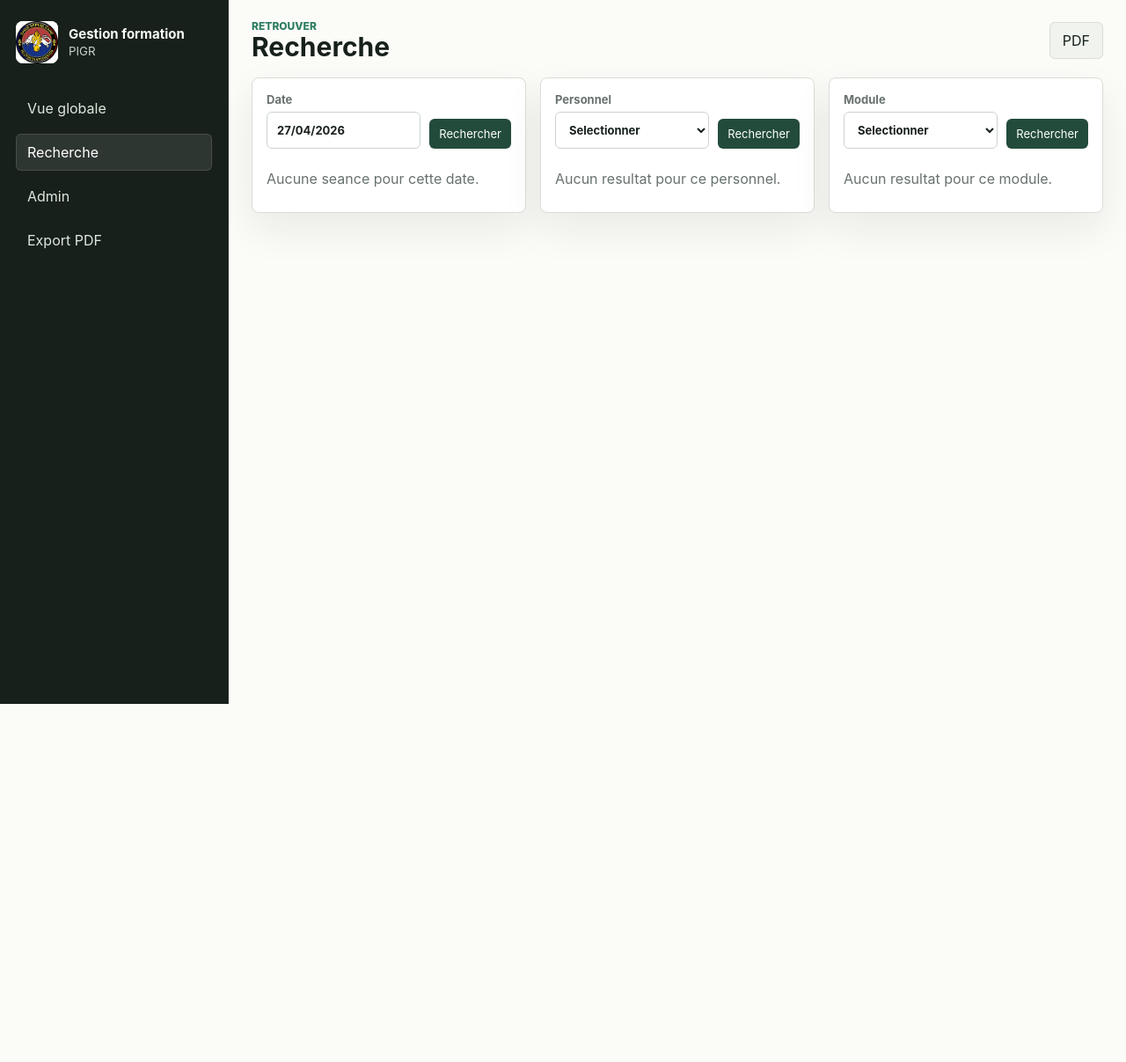
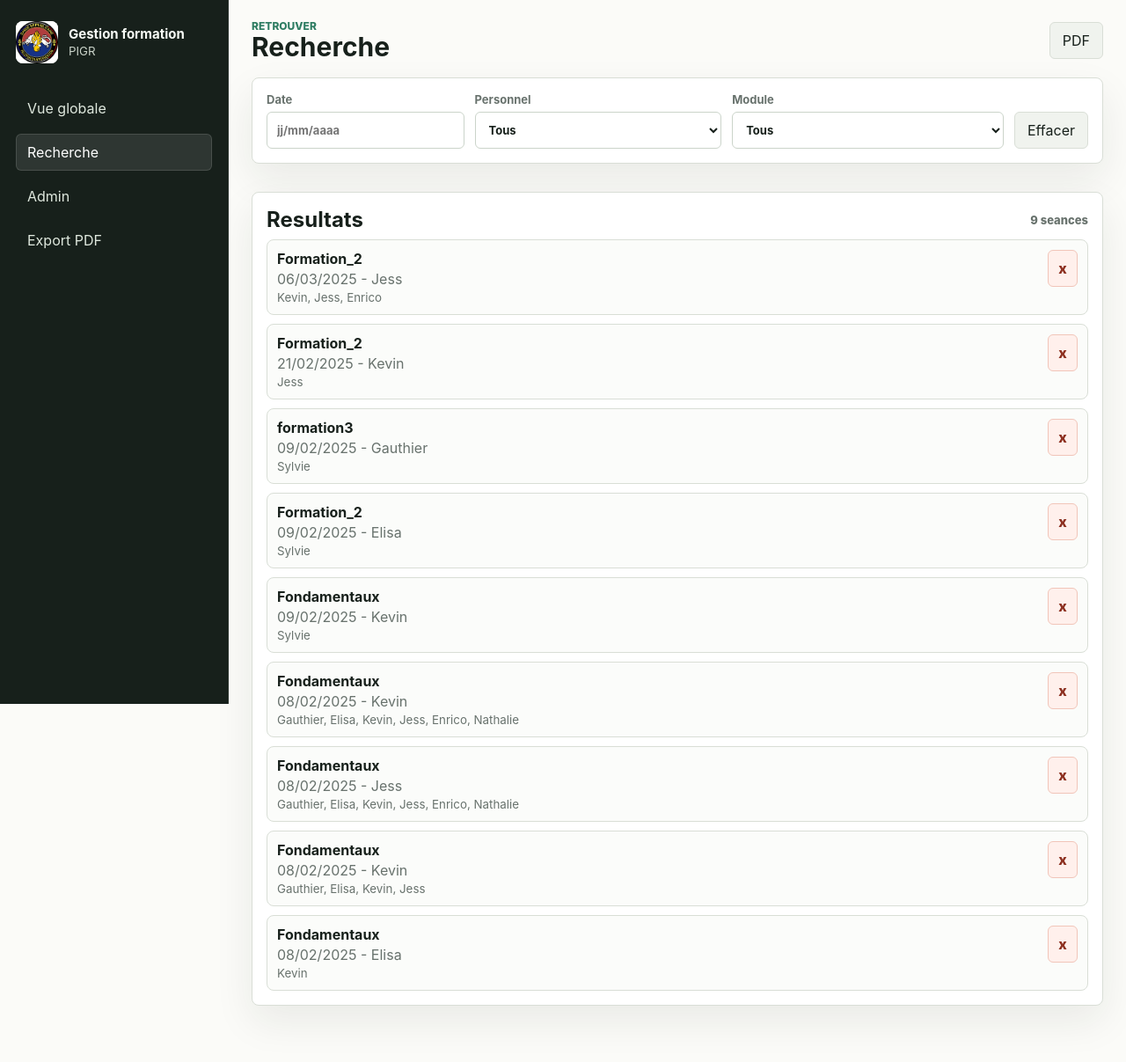
Before and after one commit to gautch29/Gestion_formation, a Flask app: page /search in a window 1280 px wide. Shown: the whole page at 88% size. Before the commit the page ends 800 px from the top, so only its background shows below. Run offline with Flask 3, Linux system fonts and the light colour scheme; data comes from the database, SQL or seed files in the repository.

Commit message:
Make search filters cumulative and instant

```diff
--- a/static/app.css
+++ b/static/app.css
@@ -227,6 +227,13 @@ p {
   grid-template-columns: repeat(2, minmax(0, 1fr));
 }
 
+.search-filter-bar {
+  display: grid;
+  grid-template-columns: minmax(150px, 0.8fr) minmax(190px, 1fr) minmax(210px, 1.1fr) auto;
+  gap: 12px;
+  align-items: end;
+}
+
 .tabs {
   display: inline-flex;
   align-items: flex-end;
@@ -415,6 +422,24 @@ tbody tr:hover {
   background: #fbfcfa;
 }
 
+.session-result {
+  align-items: start;
+}
+
+.result-actions {
+  display: flex;
+  align-items: flex-start;
+  gap: 8px;
+  flex-wrap: wrap;
+  justify-content: flex-end;
+}
+
+.result-count {
+  color: var(--muted);
+  font-size: 13px;
+  font-weight: 800;
+}
+
 .result-item div,
 .result-item small,
 .result-item span {
@@ -598,7 +623,8 @@ tbody tr:hover {
   }
 
   .search-grid,
-  .split-layout {
+  .split-layout,
+  .search-filter-bar {
     grid-template-columns: 1fr;
   }
 }
--- a/static/app.js
+++ b/static/app.js
@@ -30,6 +30,24 @@ document.querySelectorAll("dialog").forEach((dialog) => {
   });
 });
 
+document.querySelectorAll("form[data-auto-submit]").forEach((form) => {
+  let timeoutId;
+  const submitForm = (delay = 0) => {
+    window.clearTimeout(timeoutId);
+    timeoutId = window.setTimeout(() => {
+      form.requestSubmit ? form.requestSubmit() : form.submit();
+    }, delay);
+  };
+
+  form.querySelectorAll("select").forEach((select) => {
+    select.addEventListener("change", () => submitForm());
+  });
+
+  form.querySelectorAll("input").forEach((input) => {
+    input.addEventListener("input", () => submitForm(450));
+  });
+});
+
 document.querySelectorAll("[data-filter]").forEach((input) => {
   const scopeName = input.getAttribute("data-filter");
   input.addEventListener("input", () => {
--- a/templates/index.html
+++ b/templates/index.html
@@ -148,18 +148,40 @@
 
       {% if active_page == 'search' %}
         <section class="page-panel">
-          <div class="search-grid">
-            <div class="surface">
-              <form class="inline-form" action="{{ url_for('search_page') }}" method="get">
+          <form class="surface search-filter-bar" action="{{ url_for('search_page') }}" method="get" data-auto-submit>
             <label>
               <span>Date</span>
-                  <input name="date" value="{{ filters.date }}" placeholder="jj/mm/aaaa">
+              <input name="date" value="{{ filters.date }}" placeholder="jj/mm/aaaa" autocomplete="off">
             </label>
-                <button class="primary-button compact" type="submit">Rechercher</button>
+            <label>
+              <span>Personnel</span>
+              <select name="student_id">
+                <option value="">Tous</option>
+                {% for student in students %}
+                  <option value="{{ student.id }}" {% if filters.student_id == student.id %}selected{% endif %}>{{ student.label }}</option>
+                {% endfor %}
+              </select>
+            </label>
+            <label>
+              <span>Module</span>
+              <select name="course_id">
+                <option value="">Tous</option>
+                {% for course in courses %}
+                  <option value="{{ course.id }}" {% if filters.course_id == course.id %}selected{% endif %}>{{ course.code }} - {{ course.name }}</option>
+                {% endfor %}
+              </select>
+            </label>
+            <a class="ghost-button" href="{{ url_for('search_page') }}">Effacer</a>
           </form>
+
+          <div class="surface">
+            <div class="section-heading compact-heading">
+              <h2>Resultats</h2>
+              <span class="result-count">{{ search_results|length }} seance{% if search_results|length > 1 %}s{% endif %}</span>
+            </div>
             <div class="result-list">
-                {% for lesson in lessons_by_date %}
-                  <article class="result-item">
+              {% for lesson in search_results %}
+                <article class="result-item session-result">
                   <div>
                     <strong>{{ lesson.course.name }}</strong>
                     <span>{{ lesson.date }} - {{ lesson.teacher.label }}</span>
@@ -171,79 +193,26 @@
                       {% endfor %}
                     </small>
                   </div>
+                  <div class="result-actions">
+                    {% if lesson.selected_student_lesson_id %}
+                      <form action="{{ url_for('delete_student_lesson', student_lesson_id=lesson.selected_student_lesson_id) }}" method="post" data-confirm="Retirer ce lien ?">
+                        <input type="hidden" name="date" value="{{ filters.date }}">
+                        <input type="hidden" name="student_id" value="{{ filters.student_id or '' }}">
+                        <input type="hidden" name="course_id" value="{{ filters.course_id or '' }}">
+                        <button class="ghost-button compact" type="submit">Retirer</button>
+                      </form>
+                    {% endif %}
                     <form action="{{ url_for('delete_lesson', lesson_id=lesson.id) }}" method="post" data-confirm="Supprimer cette seance ?">
+                      <input type="hidden" name="date" value="{{ filters.date }}">
+                      <input type="hidden" name="student_id" value="{{ filters.student_id or '' }}">
+                      <input type="hidden" name="course_id" value="{{ filters.course_id or '' }}">
                       <button class="danger-button icon-button" type="submit" aria-label="Supprimer">x</button>
                     </form>
-                  </article>
-                {% else %}
-                  <p class="empty">Aucune seance pour cette date.</p>
-                {% endfor %}
-              </div>
-            </div>
-
-            <div class="surface">
-              <form class="inline-form" action="{{ url_for('search_page') }}" method="get">
-                <label>
-                  <span>Personnel</span>
-                  <select name="student_id">
-                    <option value="">Selectionner</option>
-                    {% for student in students %}
-                      <option value="{{ student.id }}" {% if filters.student_id == student.id %}selected{% endif %}>{{ student.label }}</option>
-                    {% endfor %}
-                  </select>
-                </label>
-                <button class="primary-button compact" type="submit">Rechercher</button>
-              </form>
-              <div class="result-list">
-                {% for lesson in lessons_by_student %}
-                  <article class="result-item">
-                    <div>
-                      <strong>{{ lesson.course.name }}</strong>
-                      <span>{{ lesson.date }} - {{ lesson.teacher.label }}</span>
-                    </div>
-                    <form action="{{ url_for('delete_student_lesson', student_lesson_id=lesson.student_lesson_id) }}" method="post" data-confirm="Retirer ce lien ?">
-                      <input type="hidden" name="student_id" value="{{ filters.student_id }}">
-                      <button class="ghost-button compact" type="submit">Retirer</button>
-                    </form>
-                  </article>
-                {% else %}
-                  <p class="empty">Aucun resultat pour ce personnel.</p>
-                {% endfor %}
-              </div>
-            </div>
-
-            <div class="surface">
-              <form class="inline-form" action="{{ url_for('search_page') }}" method="get">
-                <label>
-                  <span>Module</span>
-                  <select name="course_id">
-                    <option value="">Selectionner</option>
-                    {% for course in courses %}
-                      <option value="{{ course.id }}" {% if filters.course_id == course.id %}selected{% endif %}>{{ course.code }} - {{ course.name }}</option>
-                    {% endfor %}
-                  </select>
-                </label>
-                <button class="primary-button compact" type="submit">Rechercher</button>
-              </form>
-              <div class="result-list">
-                {% for lesson in lessons_by_module %}
-                  <article class="result-item">
-                    <div>
-                      <strong>{{ lesson.date }}</strong>
-                      <span>{{ lesson.teacher.label }}</span>
-                      <small>
-                        {% for participant in lesson.participants %}
-                          {{ participant.name }}{% if not loop.last %}, {% endif %}
-                        {% else %}
-                          Aucun participant
-                        {% endfor %}
-                      </small>
                   </div>
                 </article>
               {% else %}
-                  <p class="empty">Aucun resultat pour ce module.</p>
+                <p class="empty">Aucune seance ne correspond aux filtres.</p>
               {% endfor %}
-              </div>
             </div>
           </div>
         </section>
--- a/web_app.py
+++ b/web_app.py
@@ -191,19 +191,16 @@ def create_app(database_path=None):
             flash("Seance supprimee.", "success")
         else:
             flash("La seance n'a pas pu etre supprimee.", "error")
-        return redirect(url_for("search_page"))
+        return redirect_to_search_filters()
 
     @app.post("/student-lessons/<int:student_lesson_id>/delete")
     def delete_student_lesson(student_lesson_id):
         controller = get_controller()
-        student_id = request.form.get("student_id", "")
         if controller.remove_student_lesson(student_lesson_id):
             flash("Lien de seance supprime.", "success")
         else:
             flash("Le lien de seance n'a pas pu etre supprime.", "error")
-        if student_id:
-            return redirect(url_for("search_page", student_id=student_id))
-        return redirect(url_for("search_page"))
+        return redirect_to_search_filters()
 
     @app.post("/reports/cross-tab")
     def report_cross_tab():
@@ -256,6 +253,15 @@ def render_app(controller, active_page, page_title, page_eyebrow, active_tab=Non
     )
 
 
+def redirect_to_search_filters():
+    args = {}
+    for key in ("date", "student_id", "course_id"):
+        value = request.form.get(key, "").strip()
+        if value:
+            args[key] = value
+    return redirect(url_for("search_page", **args))
+
+
 def parse_int(value):
     try:
         return int(value)
@@ -273,7 +279,7 @@ def build_context(controller):
     courses_by_id = {course["id"]: course for course in courses}
     students_by_id = {student["id"]: student for student in students}
 
-    date_filter = request.args.get("date", today_text()).strip() or today_text()
+    date_filter = request.args.get("date", "").strip()
     student_filter = parse_int(request.args.get("student_id"))
     course_filter = parse_int(request.args.get("course_id"))
 
@@ -283,33 +289,14 @@ def build_context(controller):
     ]
     recent_lessons = list(reversed(lessons[-6:]))
 
-    lessons_by_date = [
-        lesson_to_dict(row, controller, courses_by_id, students_by_id)
-        for row in controller.get_lessons_date(date_filter)
-    ]
-
-    lessons_by_student = []
-    if student_filter:
-        lessons_by_student = [
-            linked_lesson_to_dict(row, courses_by_id, students_by_id)
-            for row in controller.get_student_lessons(student_filter)
-        ]
-
-    lessons_by_module = []
-    if course_filter:
-        lessons_by_module = [
-            lesson_to_dict(row, controller, courses_by_id, students_by_id)
-            for row in controller.get_lessons_by_module(course_filter)
-        ]
+    search_results = build_search_results(controller, lessons, date_filter, student_filter, course_filter)
 
     return {
         "courses": courses,
         "students": students,
         "lessons": lessons,
         "recent_lessons": recent_lessons,
-        "lessons_by_date": lessons_by_date,
-        "lessons_by_student": lessons_by_student,
-        "lessons_by_module": lessons_by_module,
+        "search_results": search_results,
         "cross_tab": build_cross_tab(controller, students, courses, students_by_id),
         "filters": {
             "date": date_filter,
@@ -391,6 +378,30 @@ def linked_lesson_to_dict(row, courses_by_id, students_by_id):
         "course": course,
         "teacher": teacher,
     }
+
+
+def build_search_results(controller, lessons, date_filter, student_filter, course_filter):
+    selected_student_links = {}
+    if student_filter:
+        selected_student_links = {
+            row[1]: row[0]
+            for row in controller.get_student_lessons(student_filter)
+        }
+
+    results = []
+    for lesson in lessons:
+        if date_filter and lesson["date"] != date_filter:
+            continue
+        if course_filter and lesson["course_id"] != course_filter:
+            continue
+        if student_filter and lesson["id"] not in selected_student_links:
+            continue
+
+        result = dict(lesson)
+        result["selected_student_lesson_id"] = selected_student_links.get(lesson["id"])
+        results.append(result)
+
+    return list(reversed(results))
 
 
 def missing_course(course_id):
```
Lines whose indentation alone changed are shown as unchanged.
